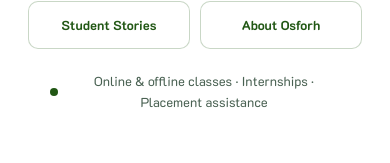
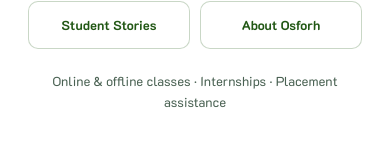
Before and after one commit to fameeshafami/OSFORH-LEARNING-HUB, a React (Vite) app: page / in a window 390 px wide. Shown: the part 427-590 px from the top of the page. Built offline with nearby package versions, Linux system fonts and the light colour scheme.

Commit message:
Update website

```diff
--- a/src/responsive.css
+++ b/src/responsive.css
@@ -569,6 +569,9 @@
   .home-hero .cta .pill-ghost,
   .home-hero .hero-link { flex: 1 1 calc(50% - 10px); padding: 0 10px; font-size: 13px; }
   .home-hero .note { max-width: 34ch; line-height: 1.6; }
+}
+@media (max-width: 900px) {
+  .home-hero .note::before { display: none; }
 }
 @media (prefers-reduced-motion: reduce) {
   .home-hero .hero-copy { animation: none; }
```
